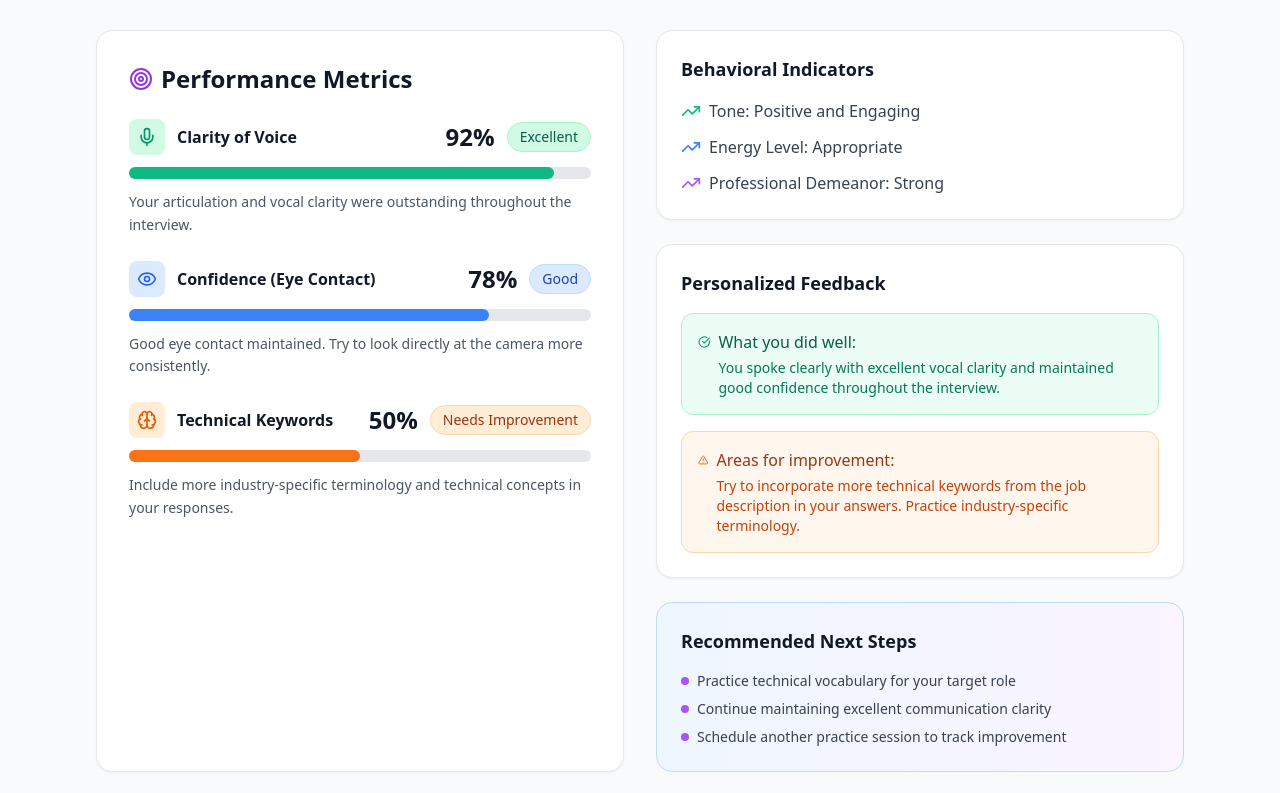
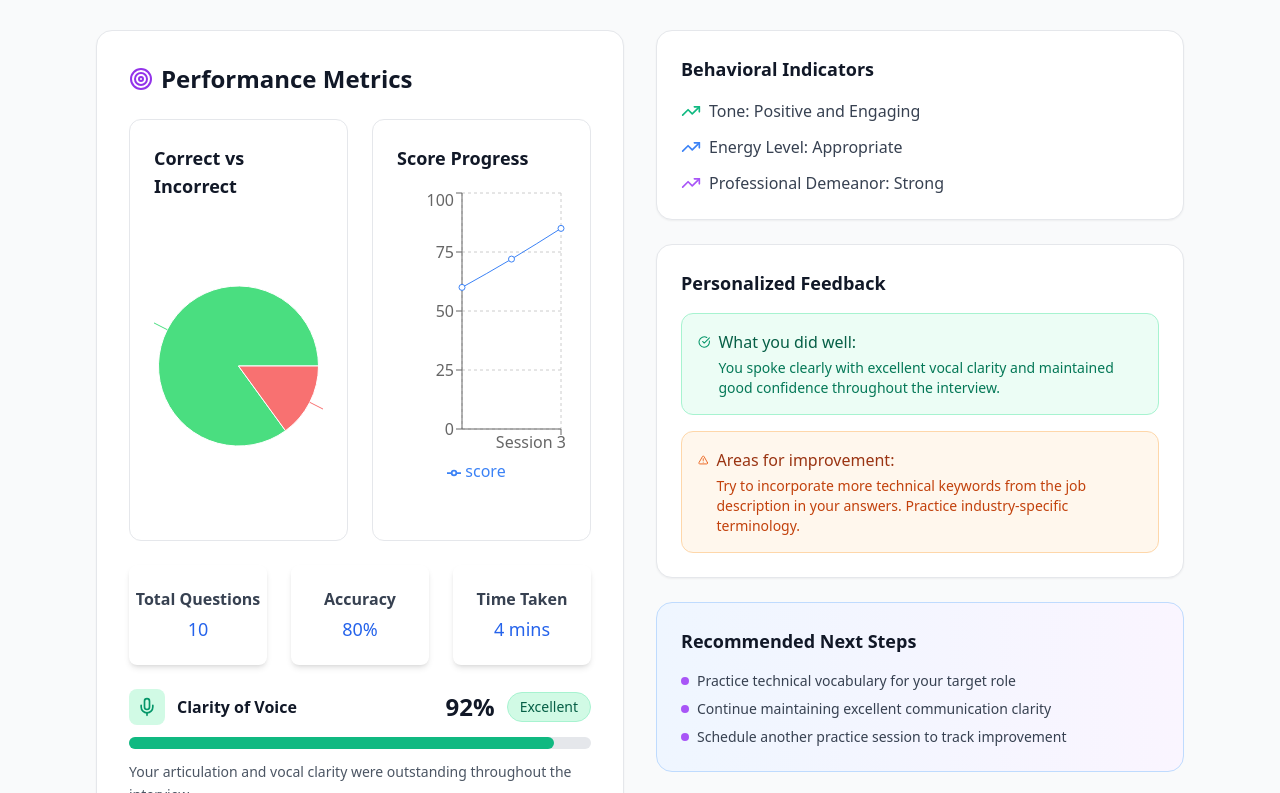
Before and after one commit to alizayadahmadriyaz/Placify-Smarter_Placements-Sharper_Talent, a React (Vite) app: page /results/1 in a window 1280 px wide. Shown: the part 607-1400 px from the top of the page. Built offline with nearby package versions, Linux system fonts and the light colour scheme.

Commit message:
Added visual analytics to ResultsPage with pie chart, line chart, and metrics section

```diff
--- a/package.json
+++ b/package.json
@@ -10,10 +10,12 @@
     "preview": "vite preview"
   },
   "dependencies": {
+    "jwt-decode": "^4.0.0",
     "lucide-react": "^0.525.0",
     "react": "^18.3.1",
     "react-dom": "^18.3.1",
-    "react-router-dom": "^7.7.0"
+    "react-router-dom": "^7.7.0",
+    "recharts": "^3.1.0"
   },
   "devDependencies": {
     "@eslint/js": "^9.9.1",
--- a/src/pages/ResultsPage.jsx
+++ b/src/pages/ResultsPage.jsx
@@ -5,6 +5,9 @@ import {
   Award, Target, CheckCircle, AlertTriangle,
   Home, Play
 } from 'lucide-react';
+import {
+  PieChart, Pie, Cell, Tooltip, ResponsiveContainer, LineChart, Line, XAxis, YAxis, CartesianGrid, Legend,
+} from "recharts";
 
 // Mock interview results (you can later fetch from backend instead)
 const interviewResults = [
@@ -70,6 +73,7 @@ const interviewResults = [
   }
 ];
 
+
 const ResultsPage = () => {
   const { interviewId } = useParams();
   const navigate = useNavigate();
@@ -114,7 +118,31 @@ const ResultsPage = () => {
     );
   }
 
-  const { overallScore, metrics } = result;
+  const { overallScore, metrics: performanceMetrics } = result;
+
+  const pieData = [
+    { name: 'Correct', value: Math.round((overallScore / 100) * 20) },
+    { name: 'Incorrect', value: 20 - Math.round((overallScore / 100) * 20) },
+  ];
+
+  const COLORS = ['#4ade80', '#f87171']; // green, red
+
+  const scoreData = [
+    { name: 'Session 1', score: 60 },
+    { name: 'Session 2', score: 72 },
+    { name: 'Session 3', score: overallScore },
+  ];
+  const totalQuestions = 20;
+  const correctAnswers = 15;
+  const incorrectAnswers = totalQuestions - correctAnswers;
+  const accuracy = ((correctAnswers / totalQuestions) * 100).toFixed(2);
+  const timeTaken = "3 mins 45 secs";
+
+  const basicStats = [
+    { label: "Total Questions", value: 10 },
+    { label: "Accuracy", value: "80%" },
+    { label: "Time Taken", value: "4 mins" },
+  ];
 
   const getBadgeStyles = (color) => {
     const styles = {
@@ -202,7 +230,60 @@ const ResultsPage = () => {
             </h2>
 
             <div className="space-y-6">
-              {metrics.map((metric, index) => (
+              {/* Improved Grid: Charts + Stats Summary */}
+              <div className="grid grid-cols-1 md:grid-cols-2 gap-6 mt-6">
+                {/* Pie Chart Box */}
+                <div className="bg-white dark:bg-gray-950 border border-gray-200 dark:border-gray-800 rounded-xl p-6">
+                  <h3 className="text-lg font-semibold mb-4 text-gray-900 dark:text-white">Correct vs Incorrect</h3>
+                  <ResponsiveContainer width="100%" height={300}>
+                    <PieChart>
+                      <Pie data={pieData} dataKey="value" cx="50%" cy="50%" outerRadius={80} label>
+                        {pieData.map((entry, index) => (
+                          <Cell key={`cell-${index}`} fill={COLORS[index % COLORS.length]} />
+                        ))}
+                      </Pie>
+                      <Tooltip />
+                    </PieChart>
+                  </ResponsiveContainer>
+                </div>
+
+                {/* Line Chart Box */}
+                <div className="bg-white dark:bg-gray-950 border border-gray-200 dark:border-gray-800 rounded-xl p-6">
+                  <h3 className="text-lg font-semibold mb-4 text-gray-900 dark:text-white">Score Progress</h3>
+                  <ResponsiveContainer width="100%" height={300}>
+                    <LineChart data={scoreData}>
+                      <CartesianGrid strokeDasharray="3 3" />
+                      <XAxis dataKey="name" />
+                      <YAxis />
+                      <Tooltip />
+                      <Legend />
+                      <Line type="monotone" dataKey="score" stroke="#3b82f6" />
+                    </LineChart>
+                  </ResponsiveContainer>
+                </div>
+              </div>
+
+
+              {/* Metrics Section */}
+
+              <div className="grid grid-cols-1 md:grid-cols-3 gap-6 mt-8 text-center">
+                {basicStats.map((stat, index) => (
+                  <div
+                    key={index}
+                    className="bg-white dark:bg-gray-800 p-4 rounded-lg shadow-md flex flex-col justify-center items-center min-h-[100px]"
+                  >
+                    <span className="text-base font-semibold text-gray-700 dark:text-gray-300 whitespace-nowrap">
+                      {stat.label}
+                    </span>
+                    <span className="text-lg mt-1 text-blue-600 dark:text-blue-400 font-medium">
+                      {stat.value}
+                    </span>
+                  </div>
+                ))}
+              </div>
+
+
+              {performanceMetrics.map((metric, index) => (
                 <div key={index} className="space-y-3">
                   <div className="flex items-center justify-between">
                     <div className="flex items-center space-x-3">
@@ -219,6 +300,7 @@ const ResultsPage = () => {
                     </div>
                   </div>
 
+                  {/* Progress Bar */}
                   <div className="w-full bg-gray-200 dark:bg-gray-800 rounded-full h-3">
                     <div
                       className={`h-3 rounded-full transition-all duration-500 ${getProgressColor(metric.color)}`}
@@ -226,11 +308,13 @@ const ResultsPage = () => {
                     ></div>
                   </div>
 
+                  {/* Feedback */}
                   <p className="text-sm text-gray-600 dark:text-gray-300 leading-relaxed">
                     {metric.feedback}
                   </p>
                 </div>
               ))}
+
             </div>
           </div>
 
```
Also changed, not shown: src/pages/AuthPage.jsx (line endings or trailing spaces), 1 other file (tests, documents, lock files or other folders).
